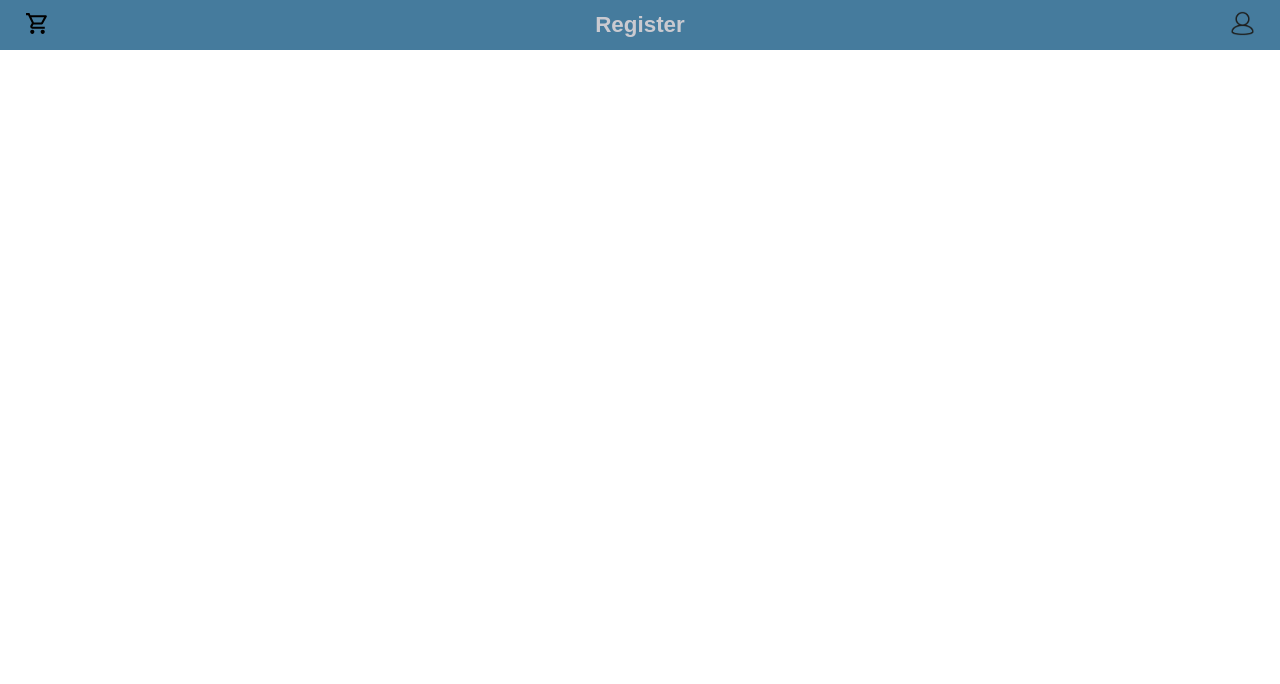
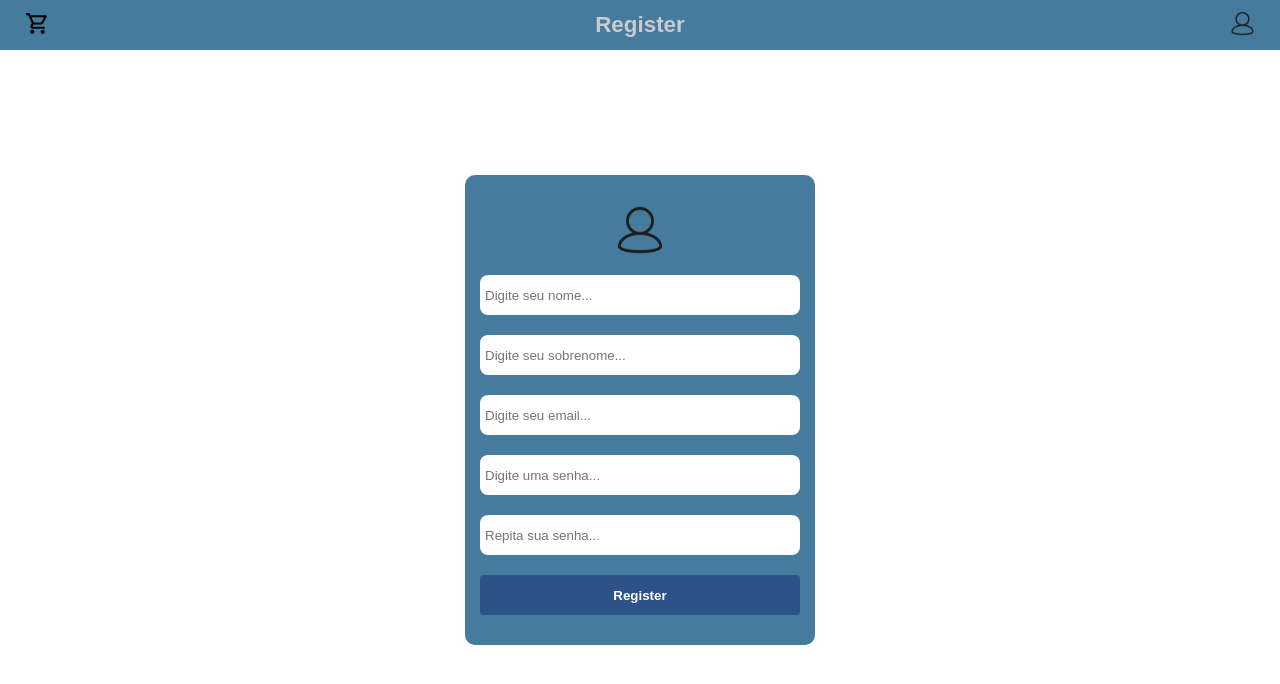
Before and after one commit to Alisson-Py/loja-virtual-frontend, a React (Create React App) app: page /register in a window 1280 px wide. Shown: the top 684 px of the page. Built offline with nearby package versions, Linux system fonts and the light colour scheme.

Commit message:
feat: create Register page

```diff
--- a/src/pages/Register/index.tsx
+++ b/src/pages/Register/index.tsx
@@ -1,10 +1,78 @@
-import React from 'react';
+import React, { useState } from 'react';
 import Header from '../../components/Header';
 
+import './index.css';
+import userIcon from '../../assets/user-icon.svg';
+
 export default function Register() {
+  const [visiblePassword, setVisiblePassord]  = useState<boolean>(false);
+  const [loading, setLoading] = useState<boolean>(false);
+
+  function handleRegister() {
+    setLoading(true);
+    setLoading(false);
+
+  }
   return (
     <div className="register">
       <Header title="Register"/>
+      <main>
+        <div/>
+
+        <div className="form">
+          <img src={userIcon} alt="user" className="user-icon" />
+          <div className="input-and-button">
+            <input
+              type="text"
+              name="first-name"
+              id="first-name"
+              placeholder="Digite seu nome..."
+              autoComplete='off'
+            />
+
+            <input
+              type="text"
+              name="last-name"
+              id="last-name"
+              placeholder="Digite seu sobrenome..."
+              autoComplete='off'
+            />
+
+            <input
+              type="email"
+              name="email"
+              id="email"
+              placeholder="Digite seu email..."
+              autoComplete='off'
+            />
+
+            <input
+              type="password"
+              name="password"
+              id="password"
+              placeholder="Digite uma senha..."
+              autoComplete='off'
+            />
+            <input
+              type="password"
+              name="repeat-password"
+              id="repeat-password"
+              placeholder="Repita sua senha..."
+              autoComplete='off'
+            />
+
+            <button onClick={handleRegister}>
+              {
+                !loading?
+                <p>Register</p>:
+                <div className="loading-view"/>
+              }
+            </button>
+          </div>
+        </div>
+
+        <div/>
+      </main>
     </div>
   );
 };
```
